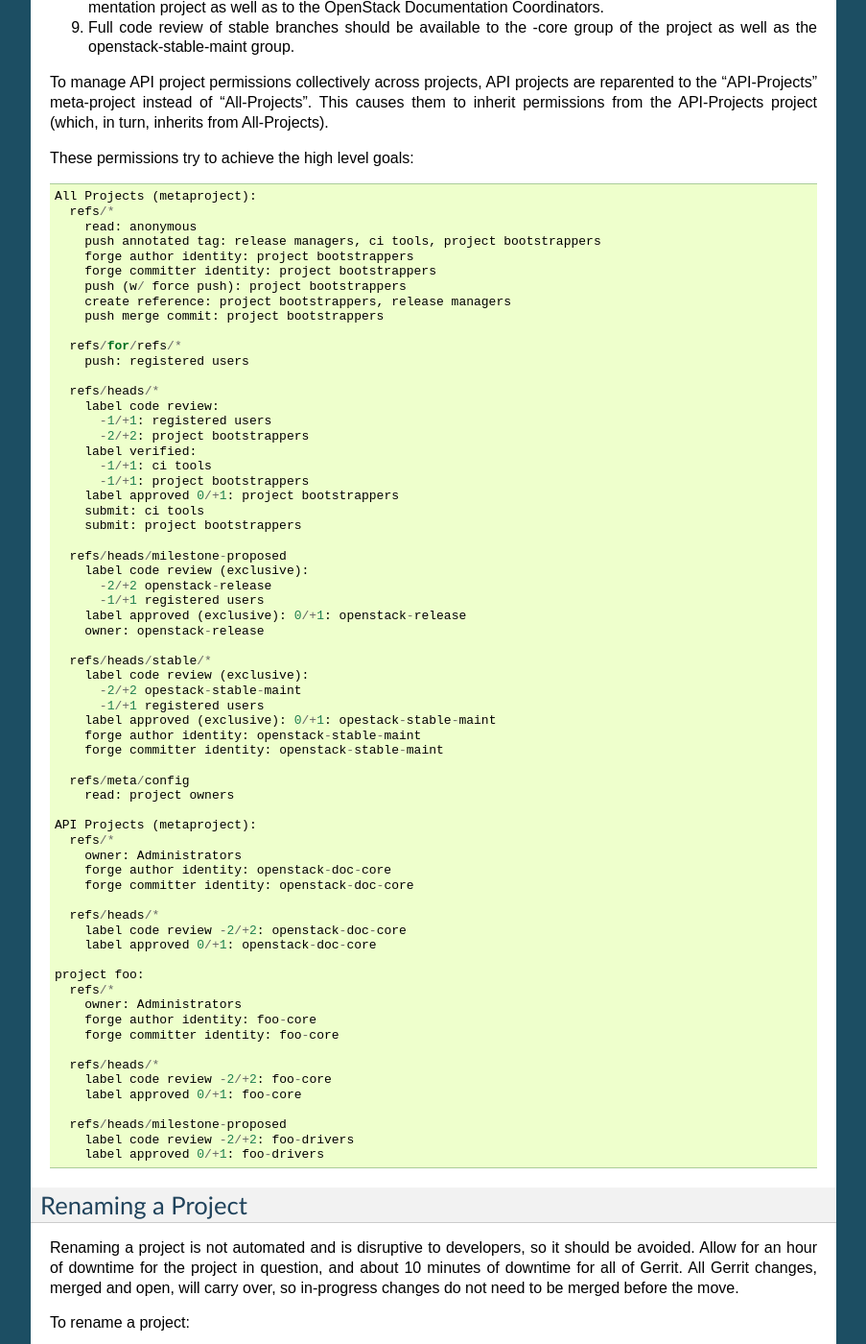
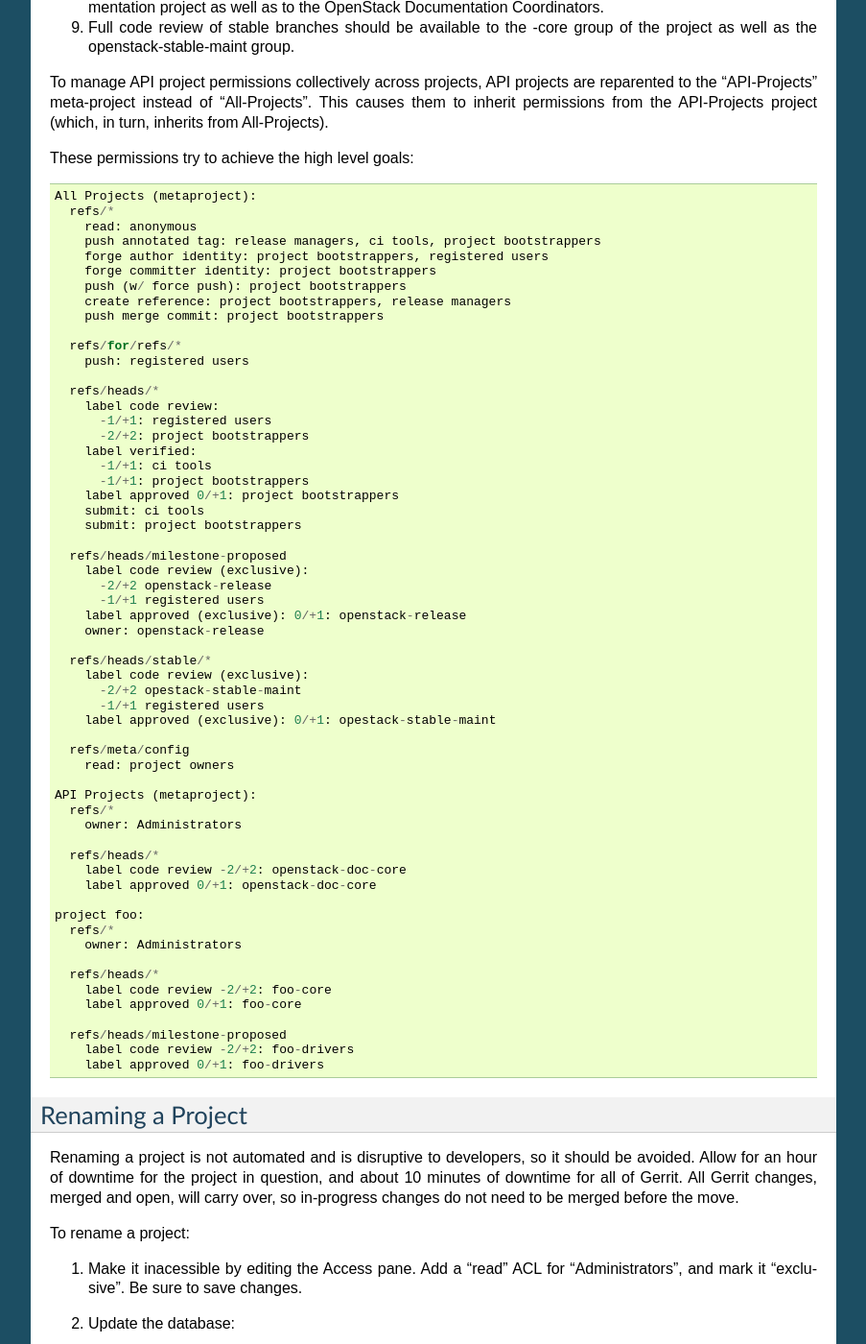
Before and after one commit to openstack-archive/devstack-gate, a Sphinx documentation site: the page built from doc/gerrit.rst, in a window 1280 px wide and 1400 px high, scrolled down 9884 px. Shown: the whole window at 96% size, without its empty margins (198-1101 px from the left). Built offline with Sphinx 7.4.7, drawn with Linux system fonts in a browser that asks for light colours.

Commit message:
Document changes to forge permissions.
The main problems with restricting forging of author or committer
are around cherry-picking and submitting patches on behalf of third
parties.

When cherry-picking, normally the Author of a commit will be kept,
and the committer changed.  That means that to support cherry-picking,
we need to allow anyone to forge the author identity, but not the
committer id.

This change permits that.

Note that all contributors are required to sign the CLA.  If we allow
forging of author identities, we open a hole where a person who has
signed the CLA could submit a patch authored by someone who has not.

However, in general people are expected to upload their own changes
(except for cherry-picking across branches, and those changes have
already been uploaded by a person who signed the CLA).  So in practice
we wouldn't expect a change submitted on behalf of a third party.
If we want to support easily cherry-picking, we'll have to accept that
and inform developers of the behavioral expectation.

At least by not allowing the forging of committer identities, there is
still a person who signed the CLA who is "on the hook" for that change.

Change-Id: I3893fd75d3dc3f724d5aae036b2108ce75409af8

```diff
--- a/doc/gerrit.rst
+++ b/doc/gerrit.rst
@@ -631,7 +631,7 @@
     refs/*
       read: anonymous
       push annotated tag: release managers, ci tools, project bootstrappers
-      forge author identity: project bootstrappers
+      forge author identity: project bootstrappers, registered users
       forge committer identity: project bootstrappers
       push (w/ force push): project bootstrappers
       create reference: project bootstrappers, release managers
@@ -663,8 +663,6 @@
         -2/+2 opestack-stable-maint
         -1/+1 registered users
       label approved (exclusive): 0/+1: opestack-stable-maint
-      forge author identity: openstack-stable-maint
-      forge committer identity: openstack-stable-maint
 
     refs/meta/config
       read: project owners
@@ -672,8 +670,6 @@
   API Projects (metaproject):
     refs/*
       owner: Administrators
-      forge author identity: openstack-doc-core
-      forge committer identity: openstack-doc-core
 
     refs/heads/*
       label code review -2/+2: openstack-doc-core
@@ -682,8 +678,6 @@
   project foo:
     refs/*
       owner: Administrators
-      forge author identity: foo-core
-      forge committer identity: foo-core
 
     refs/heads/*
       label code review -2/+2: foo-core
```
